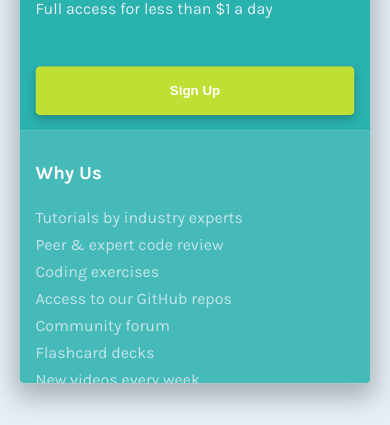
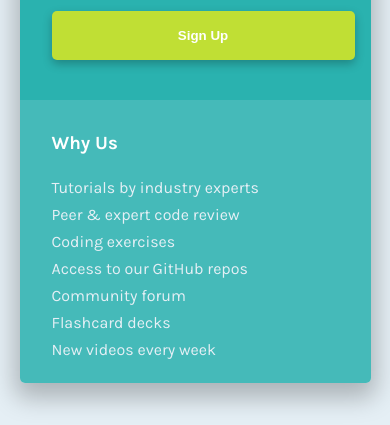
Before and after one commit to cdevelopment010/Web-Dev-Journey-Week-3, a plain HTML site: page FEM/single-price-grid-component/index.html in a window 390 px wide. Shown: the part 419-844 px from the top of the page. Drawn offline with Linux system fonts and the light colour scheme.

Commit message:
Update FEM challenge stylesheet
Working on improving the mobile design.

```diff
--- a/FEM/single-price-grid-component/style.css
+++ b/FEM/single-price-grid-component/style.css
@@ -21,8 +21,8 @@ html {
 }
 
 body {
-    height: 100vh;
-    width: 100vw;
+    height: 100%;
+    width: 100%;
     background-color: var(--light-gray);
     font-family: 'Karla', sans-serif;
     position: relative;
@@ -31,20 +31,16 @@ body {
 
 
 main {
-    position: absolute;
-    top: 50%;
-    left: 50%;
-    transform: translate(-50%, -50%);
     width: 90vw;
-    height: 90%;
+    overflow: hidden;
     border-radius: 5px;
-    overflow: hidden;
     box-shadow: 0 10px 25px 5px rgba(0,0,0,.25);
+    margin: 2rem auto 2rem auto;
 }
 
 section {
-    padding: 2rem 1rem;
-    height: 33.35%;
+    padding: 2rem 1rem 1rem 2rem;
+    height: 100%;
 }
 
 h1, h3 {
@@ -76,6 +72,7 @@ li {
     color: var(--grayish-blue);
     line-height: 150%;
     opacity: 80%;
+    width: 100%;
 }
 
 
@@ -88,7 +85,6 @@ li {
 
 .callout {
     font-size: 2rem;
-    margin-bottom: 1rem;
     display: flex;
     align-items: center;
 }
@@ -102,7 +98,6 @@ li {
 
 .subscription p {
     color: var(--light-gray);
-    margin-bottom: 1.5rem;
 }
 
 .subscription button {
@@ -114,7 +109,7 @@ li {
     padding: 1rem;
     font-weight: 700;
     box-shadow: 0 4px 10px 0 rgba(0,0,0,.25);
-    margin-top: 1.5rem;
+    margin: 1.5rem auto 1.5rem auto;
 
 }
 
@@ -125,9 +120,9 @@ li {
     color: white;
 }
 
+
 .why-us li {
     color: var(--light-gray);
-    opacity: 80%;
     padding-top: 0.5rem;
 }
 
@@ -137,7 +132,7 @@ li {
 @media screen and (min-width: 90em) {
     main {
         width: 50%;
-        height: 50%;
+        height: 60%;
         display: grid;
         grid-template-columns: repeat(2,1fr);
         grid-template-rows: repeat(2,1fr);
@@ -158,6 +153,11 @@ li {
         grid-area: subscription;
     }
 
+    .subscription button {
+        width: 90%;
+        margin-top: 3rem;
+    }
+
     .why-us {
         grid-area: why-us;
     }
@@ -165,4 +165,5 @@ li {
     .subscription button {
         margin-top: 2rem;
     }
+
 }
```
